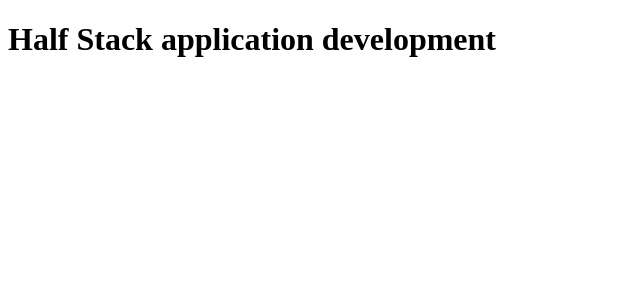
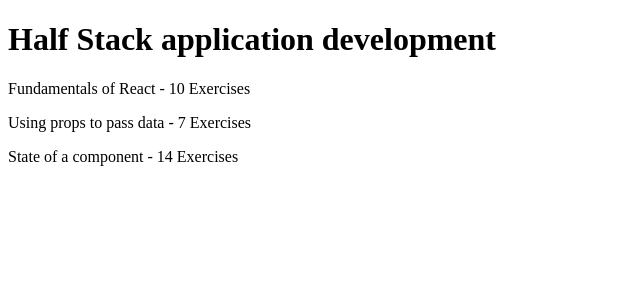
Before and after one commit to A6ih/full-stack-open, a React (Vite) app in the folder part1/courseinfo/: page / in a window 1280 px wide. Shown: the top 300 px of the page, without its empty margins (0-640 px from the left). Built offline with nearby package versions, Linux system fonts and the light colour scheme.

Commit message:
Add Content component in part1 courseinfo App.jsx

```diff
--- a/part1/courseinfo/src/App.jsx
+++ b/part1/courseinfo/src/App.jsx
@@ -2,6 +2,22 @@ const Header = (props) => {
   return (
     <>
       <h1>{props.title}</h1>
+    </>
+  );
+};
+
+const Content = (props) => {
+  return (
+    <>
+      <p>
+        {props.parts[0].title} - {props.parts[0].noOfExercises} Exercises
+      </p>
+      <p>
+        {props.parts[1].title} - {props.parts[1].noOfExercises} Exercises
+      </p>
+      <p>
+        {props.parts[2].title} - {props.parts[2].noOfExercises} Exercises
+      </p>
     </>
   );
 };
@@ -28,6 +44,7 @@ const App = () => {
   return (
     <>
       <Header title={courseInfo.title} />
+      <Content parts={courseInfo.parts} />
     </>
   );
 };
```
